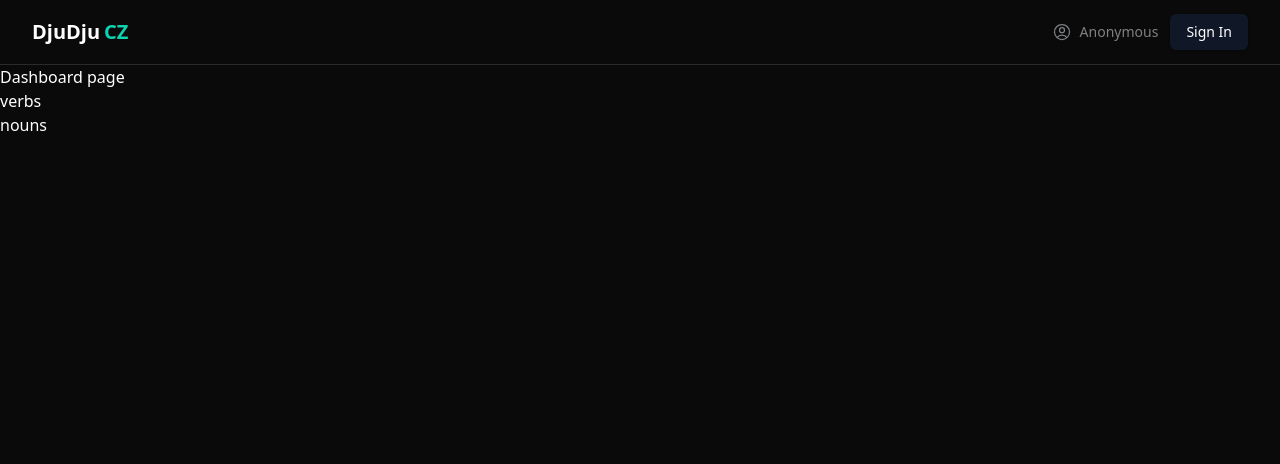
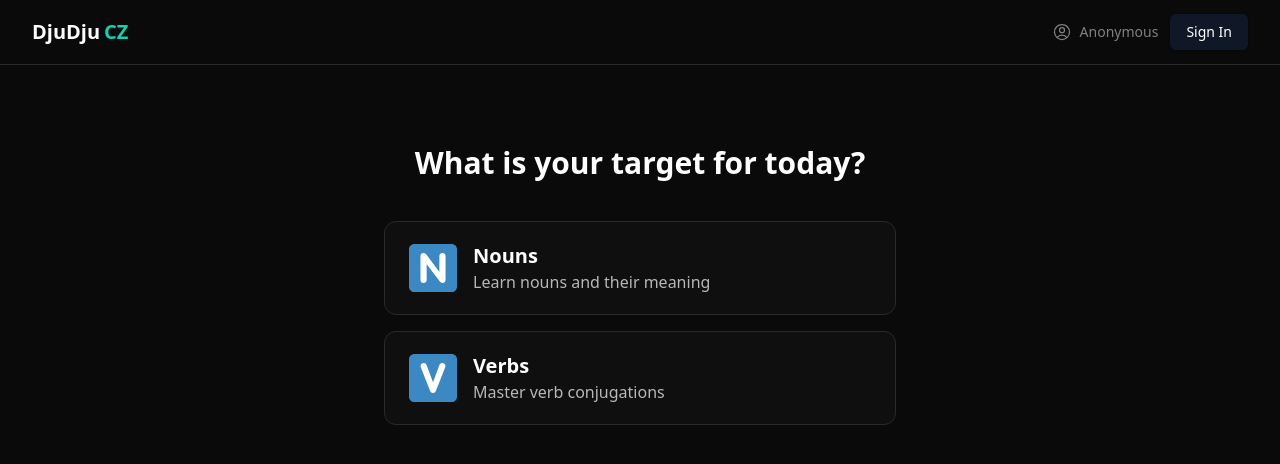
Before and after one commit to endingofourlife/czech-language-demo, a Next.js app: page /dashboard in a window 1280 px wide. Shown: the top 464 px of the page. Built offline with nearby package versions, Linux system fonts and the light colour scheme; no server answers.

Commit message:
add dashboard page design

```diff
--- a/src/app/(protected)/dashboard/page.tsx
+++ b/src/app/(protected)/dashboard/page.tsx
@@ -3,20 +3,47 @@ import Link from "next/link";
 // TODO: Many bugs when creating a word. No message when user HAS created the word,
 // TODO: bugs when wants to create more than 1 in a row with reset()
 function Page() {
-    const navItems = [
-        { name: 'verbs', href: '/dashboard/verbs' },
-        { name: 'nouns', href: '/dashboard/nouns' },
-    ]
     return (
-        <main>
-            <h1>Dashboard page</h1>
-            <ul>
-                {navItems.map(item => (
-                    <li key={item.href}>
-                        <Link href={item.href}>{item.name}</Link>
+        <main className="flex flex-col items-center gap-10 py-20 px-2">
+            <h1 className="text-3xl text-primary-text text-center font-bold">What is your target for today?</h1>
+            <div className="w-full max-w-lg">
+                <ul className="flex flex-col gap-4">
+                    <li className="bg-secondary-bg border border-primary-stroke rounded-xl px-6 py-5 transition-all hover:-translate-y-0.5 hover:shadow-xl hover:border-primary-text/30">
+                        <Link href="/dashboard/nouns" className="grid grid-cols-[auto_1fr] items-center gap-x-4" aria-labelledby="noun-title noun-description">
+                            <svg className="row-span-2 w-12 h-12" viewBox="0 0 57 57" fill="none" xmlns="http://www.w3.org/2000/svg" aria-hidden="true">
+                                <g clipPath="url(#clip0_319_93)">
+                                    <path d="M57 50.6667C57 52.3464 56.3327 53.9573 55.145 55.145C53.9573 56.3327 52.3464 57 50.6667 57H6.33333C4.65363 57 3.04272 56.3327 1.85499 55.145C0.66726 53.9573 0 52.3464 0 50.6667V6.33333C0 4.65363 0.66726 3.04272 1.85499 1.85499C3.04272 0.66726 4.65363 0 6.33333 0L50.6667 0C52.3464 0 53.9573 0.66726 55.145 1.85499C56.3327 3.04272 57 4.65363 57 6.33333V50.6667Z" fill="#3B88C3"/>
+                                    <path d="M13.6031 14.4965C13.6031 12.0423 15.1738 10.668 17.286 10.668C18.2186 10.668 19.7401 11.4042 20.3798 12.2877L35.9424 33.0547H36.0406V14.4965C36.0406 12.0423 37.6112 10.668 39.7202 10.668C41.8324 10.668 43.4031 12.0423 43.4031 14.4965V42.3805C43.4031 44.8363 41.8324 46.209 39.7202 46.209C38.7892 46.209 37.3167 45.4728 36.628 44.5909L21.0654 24.0693H20.9672V42.3805C20.9672 44.8363 19.3966 46.209 17.2844 46.209C15.1722 46.209 13.6016 44.8363 13.6016 42.3805L13.6031 14.4965Z" fill="white"/>
+                                </g>
+                                <defs>
+                                    <clipPath id="clip0_319_93">
+                                        <rect width="57" height="57" fill="white"/>
+                                    </clipPath>
+                                </defs>
+                            </svg>
+                            <h2 className="text-xl font-bold text-primary-text">Nouns</h2>
+                            <p className="col-start-2 row-start-2 text-primary-text/70">Learn nouns and their meaning</p>
+                        </Link>
                     </li>
-                ))}
-            </ul>
+                    <li className="bg-secondary-bg border border-primary-stroke rounded-xl px-6 py-5 transition-all hover:-translate-y-0.5 hover:shadow-xl hover:border-primary-text/30">
+                        <Link href="/dashboard/verbs" className="grid grid-cols-[auto_1fr] items-center gap-x-4" aria-labelledby="noun-title noun-description">
+                            <svg className="row-span-2 w-12 h-12" width="57" height="57" viewBox="0 0 57 57" fill="none" xmlns="http://www.w3.org/2000/svg" aria-hidden="true">
+                                <g clipPath="url(#clip0_319_103)">
+                                    <path d="M57 50.6667C57 52.3464 56.3327 53.9573 55.145 55.145C53.9573 56.3327 52.3464 57 50.6667 57H6.33333C4.65363 57 3.04272 56.3327 1.85499 55.145C0.66726 53.9573 0 52.3464 0 50.6667V6.33333C0 4.65363 0.66726 3.04272 1.85499 1.85499C3.04272 0.66726 4.65363 0 6.33333 0L50.6667 0C52.3464 0 53.9573 0.66726 55.145 1.85499C56.3327 3.04272 57 4.65363 57 6.33333V50.6667Z" fill="#3B88C3"/>
+                                    <path d="M14.1176 16.0181C13.8813 15.4422 13.7644 14.8243 13.774 14.202C13.774 12.1405 15.5901 10.668 17.5534 10.668C19.2238 10.668 20.2546 11.7478 20.8911 13.0731L28.5006 33.4949L36.1117 13.0731C36.7482 11.7478 37.7789 10.668 39.4477 10.668C41.4111 10.668 43.2272 12.1405 43.2272 14.202C43.2272 14.8891 43.1322 15.38 42.8836 16.0181L32.1343 43.3638C31.4947 44.9345 30.6602 46.2106 28.5006 46.2106C26.3409 46.2106 25.5065 44.9345 24.8668 43.3638L14.1176 16.0181Z" fill="white"/>
+                                </g>
+                                <defs>
+                                    <clipPath id="clip0_319_103">
+                                        <rect width="57" height="57" fill="white"/>
+                                    </clipPath>
+                                </defs>
+                            </svg>
+                            <h2 className="text-xl font-bold text-primary-text">Verbs</h2>
+                            <p className="col-start-2 row-start-2 text-primary-text/70">Master verb conjugations</p>
+                        </Link>
+                    </li>
+                </ul>
+            </div>
         </main>
     );
 }
--- a/src/app/globals.css
+++ b/src/app/globals.css
@@ -2,6 +2,7 @@
 
 @theme {
     --color-primary-bg: #0A0A0A;
+    --color-secondary-bg: #0F0F0F;
     --color-primary-accent: #0ed3b0;
     --color-primary-text: white;
     --color-secondary-text: #7E8083;
```
